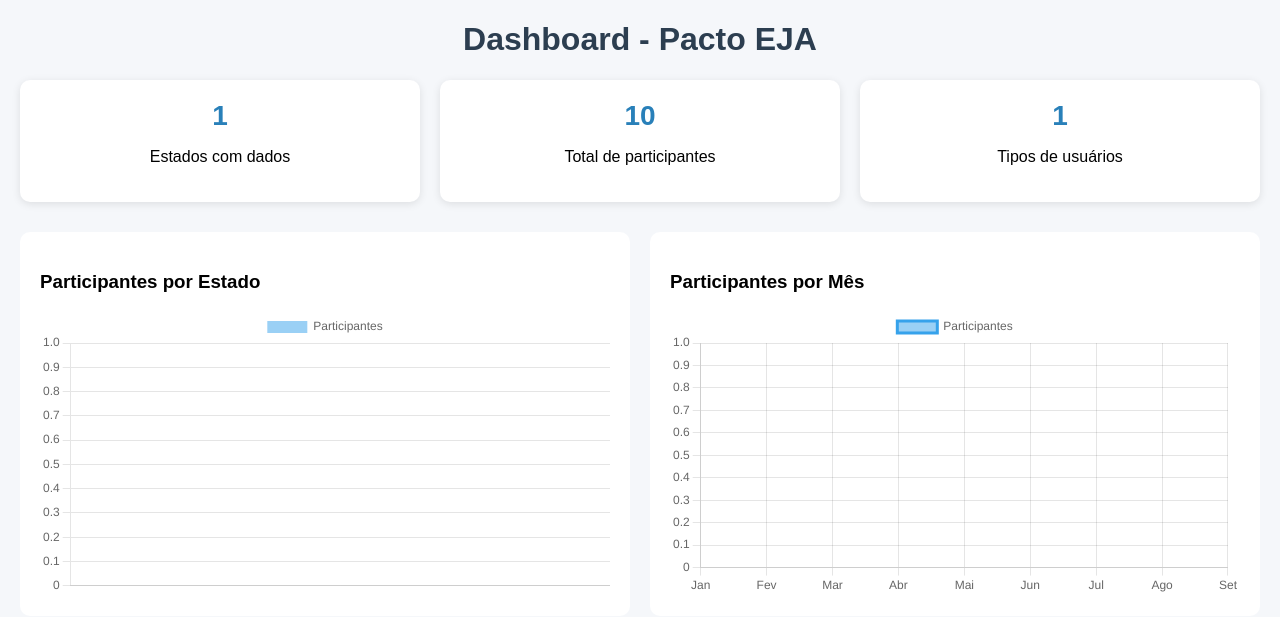
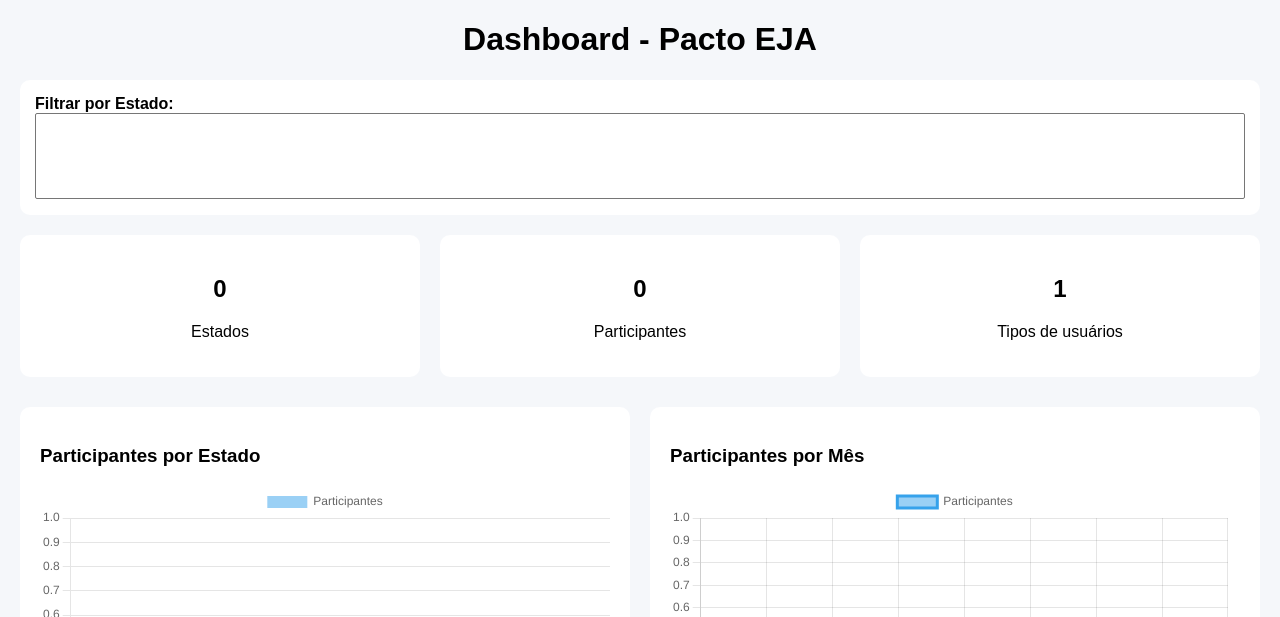
Before and after one commit to profdanidias/app-eja, a Flask app: template templates/dashboard.html in a window 1280 px wide. Shown: the top 617 px of the page. Run offline with Flask 3, Linux system fonts and the light colour scheme; the template is opened without the code that fills it: most values are stand-ins (such as "Sample title", 1, 10 or a date in 2020); lists and menus that the app fills with data are empty.

Commit message:
dash5
dash5

```diff
--- a/templates/dashboard.html
+++ b/templates/dashboard.html
@@ -15,7 +15,18 @@ body {
 
 h1 {
     text-align: center;
-    color: #2c3e50;
+}
+
+.filtro {
+    background: white;
+    padding: 15px;
+    border-radius: 10px;
+    margin-bottom: 20px;
+}
+
+select {
+    width: 100%;
+    padding: 10px;
 }
 
 .cards {
@@ -29,14 +40,7 @@ h1 {
     background: white;
     padding: 20px;
     border-radius: 10px;
-    box-shadow: 0 2px 8px rgba(0,0,0,0.1);
     text-align: center;
-}
-
-.card h2 {
-    margin: 0;
-    font-size: 28px;
-    color: #2980b9;
 }
 
 .graficos {
@@ -59,16 +63,22 @@ h1 {
 
 {% if meses %}
 
+<!-- FILTRO -->
+<div class="filtro">
+    <label><b>Filtrar por Estado:</b></label>
+    <select id="filtroEstado" multiple></select>
+</div>
+
 <!-- CARDS -->
 <div class="cards">
     <div class="card">
-        <h2>{{ dados_estado|length }}</h2>
-        <p>Estados com dados</p>
+        <h2 id="totalEstados"></h2>
+        <p>Estados</p>
     </div>
 
     <div class="card">
-        <h2>{{ meses | sum }}</h2>
-        <p>Total de participantes</p>
+        <h2 id="totalParticipantes"></h2>
+        <p>Participantes</p>
     </div>
 
     <div class="card">
@@ -79,7 +89,6 @@ h1 {
 
 <!-- GRÁFICOS -->
 <div class="graficos">
-
     <div class="grafico">
         <h3>Participantes por Estado</h3>
         <canvas id="graficoEstado"></canvas>
@@ -94,37 +103,75 @@ h1 {
         <h3>Usuários por Função</h3>
         <canvas id="graficoFuncao"></canvas>
     </div>
-
 </div>
 
 <script>
 
-const estados = {{ dados_estado | tojson }};
-new Chart(document.getElementById("graficoEstado"), {
+const dadosEstadoOriginal = {{ dados_estado | tojson }};
+const mesesOriginal = {{ meses | tojson }};
+const funcoes = {{ funcoes | tojson }};
+
+// ================= POPULAR FILTRO =================
+const select = document.getElementById("filtroEstado");
+
+dadosEstadoOriginal.forEach(e => {
+    let option = document.createElement("option");
+    option.value = e[0];
+    option.text = e[0];
+    select.appendChild(option);
+});
+
+// ================= GRÁFICOS =================
+let graficoEstado, graficoMes, graficoFuncao;
+
+function atualizarDashboard() {
+
+    const selecionados = Array.from(select.selectedOptions).map(o => o.value);
+
+    let dadosFiltrados = dadosEstadoOriginal;
+
+    if (selecionados.length > 0) {
+        dadosFiltrados = dadosEstadoOriginal.filter(e => selecionados.includes(e[0]));
+    }
+
+    // CARD TOTAL
+    document.getElementById("totalEstados").innerText = dadosFiltrados.length;
+
+    const totalParticipantes = dadosFiltrados.reduce((acc, e) => acc + e[1], 0);
+    document.getElementById("totalParticipantes").innerText = totalParticipantes;
+
+    // ================= GRAFICO ESTADO =================
+    if (graficoEstado) graficoEstado.destroy();
+
+    graficoEstado = new Chart(document.getElementById("graficoEstado"), {
         type: "bar",
         data: {
-        labels: estados.map(e => e[0]),
+            labels: dadosFiltrados.map(e => e[0]),
             datasets: [{
                 label: "Participantes",
-            data: estados.map(e => e[1]),
+                data: dadosFiltrados.map(e => e[1]),
             }]
         }
     });
 
-const meses = {{ meses | tojson }};
-new Chart(document.getElementById("graficoMes"), {
+    // ================= GRAFICO MES =================
+    if (graficoMes) graficoMes.destroy();
+
+    graficoMes = new Chart(document.getElementById("graficoMes"), {
         type: "line",
         data: {
             labels: ["Jan","Fev","Mar","Abr","Mai","Jun","Jul","Ago","Set"],
             datasets: [{
                 label: "Participantes",
-            data: meses,
+                data: mesesOriginal,
             }]
         }
     });
 
-const funcoes = {{ funcoes | tojson }};
-new Chart(document.getElementById("graficoFuncao"), {
+    // ================= GRAFICO FUNÇÃO =================
+    if (graficoFuncao) graficoFuncao.destroy();
+
+    graficoFuncao = new Chart(document.getElementById("graficoFuncao"), {
         type: "pie",
         data: {
             labels: funcoes.map(f => f[0]),
@@ -134,14 +181,18 @@ new Chart(document.getElementById("graficoFuncao"), {
         }
     });
 
+}
+
+// evento filtro
+select.addEventListener("change", atualizarDashboard);
+
+// inicializa
+atualizarDashboard();
+
 </script>
 
 {% else %}
-
-<h2 style="text-align:center; color:#999;">
-Ainda não há dados cadastrados.
-</h2>
-
+<h2 style="text-align:center;">Sem dados</h2>
 {% endif %}
 
 </body>
```
Lines whose indentation alone changed are shown as unchanged.
